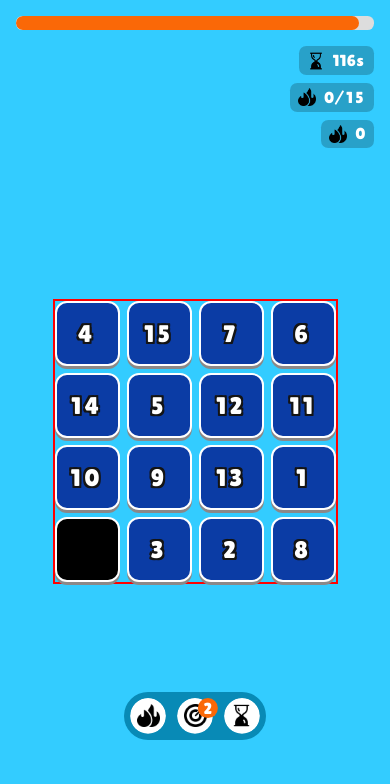
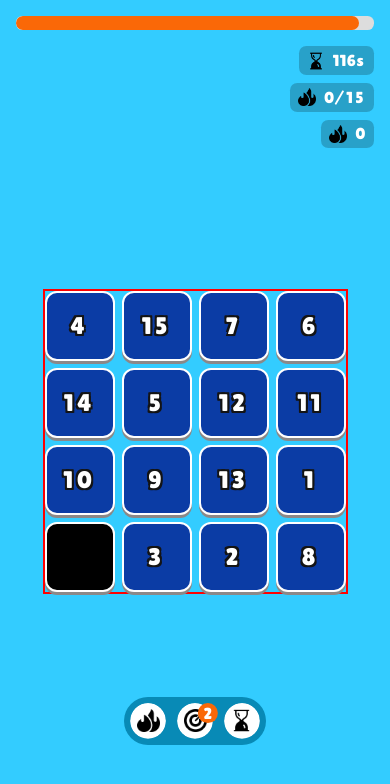
Before and after one commit to ChideraVal/Gallery-website, a plain HTML site: page run.html in a window 390 px wide. Drawn offline with Linux system fonts and the light colour scheme; a web font is replaced by a local one.

Commit message:
fix styles 3

```diff
--- a/game2.css
+++ b/game2.css
@@ -254,14 +254,14 @@ body {
 @media (max-width: 500px) {
     #puzzle-board {
         display: grid;
-        grid-template-columns: repeat(4, 65px);
+        grid-template-columns: repeat(4, 70px);
         margin: 20px auto;
         border: 2px solid red;
         gap: 7px;
     }
 
     .tile {
-        width: 65px;
-        height: 65px;
+        width: 70px;
+        height: 70px;
     }
 }
```
